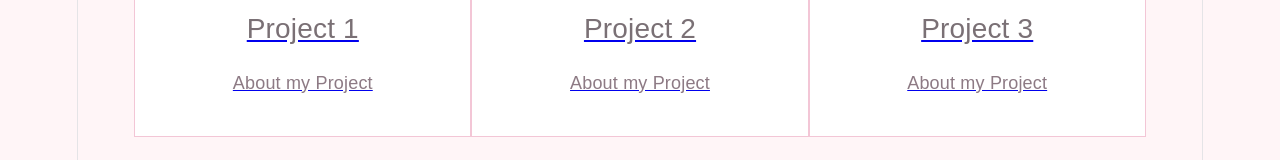
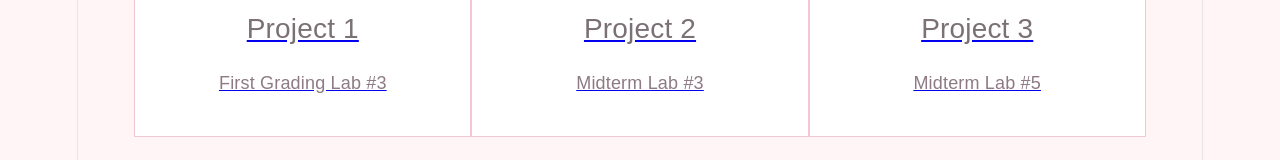
Before and after one commit to AndresSIT-Nicko/APTECH_FINAL_PROJECT, a React (Vite) app: page / in a window 1280 px wide. Shown: the part 585-745 px from the top of the page. Built offline with nearby package versions, Linux system fonts and the light colour scheme.

Commit message:
COMMIT ALL CHNAGES

```diff
--- a/src/components/Layout.tsx
+++ b/src/components/Layout.tsx
@@ -164,21 +164,21 @@ function Layout() {
                         <div className="project-box">
                         <a href="https://andressit-nicko.github.io/FG_LAB3_Andres/" target="_blank">
                             <h3>Project 1</h3>
-                            <p>About my Project</p>
+                            <p>First Grading Lab #3</p>
                         </a>
                         </div>
 
                         <div className="project-box">
                         <a href="https://andressit-nicko.github.io/MG_LAB3_Andres/" target="_blank">
                             <h3>Project 2</h3>
-                            <p>About my Project</p>
+                            <p>Midterm Lab #3</p>
                         </a>
                     </div>
 
                         <div className="project-box">
                         <a href="https://andressit-nicko.github.io/MG_LAB5_Andres/" target="_blank">
                             <h3>Project 3</h3>
-                            <p>About my Project</p>
+                            <p>Midterm Lab #5</p>
                         </a>
                         </div>
                     </div>
```
Also changed, not shown: src/App.css (+23 -13 lines), 1 other file (tests, documents, lock files or other folders).
